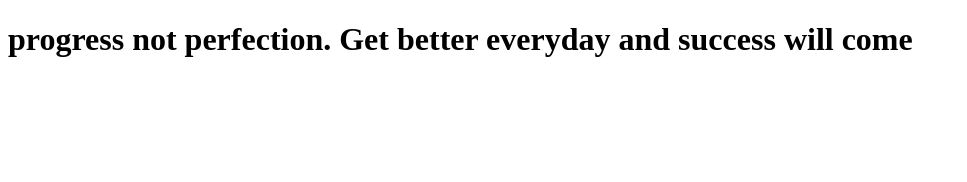
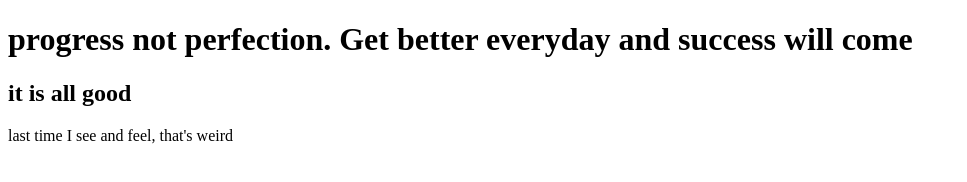
Before and after one commit to Marco-forever-dreamer/repository2-good-speed, a plain HTML site: page index.html in a window 1280 px wide. Shown: the whole page, without its empty margins (0-967 px from the left). Drawn offline with Linux system fonts and the light colour scheme.

Commit message:
made changes on clone repo -fixed something- send back to github

```diff
--- a/index.html
+++ b/index.html
@@ -8,5 +8,8 @@
 </head>
 <body>
     <h1>progress not perfection. Get better everyday and success will come</h1>
+    <h2>it is all good</h2>
+    <p>last time I see and feel, that's weird</p>
+
 </body>
 </html>
```
